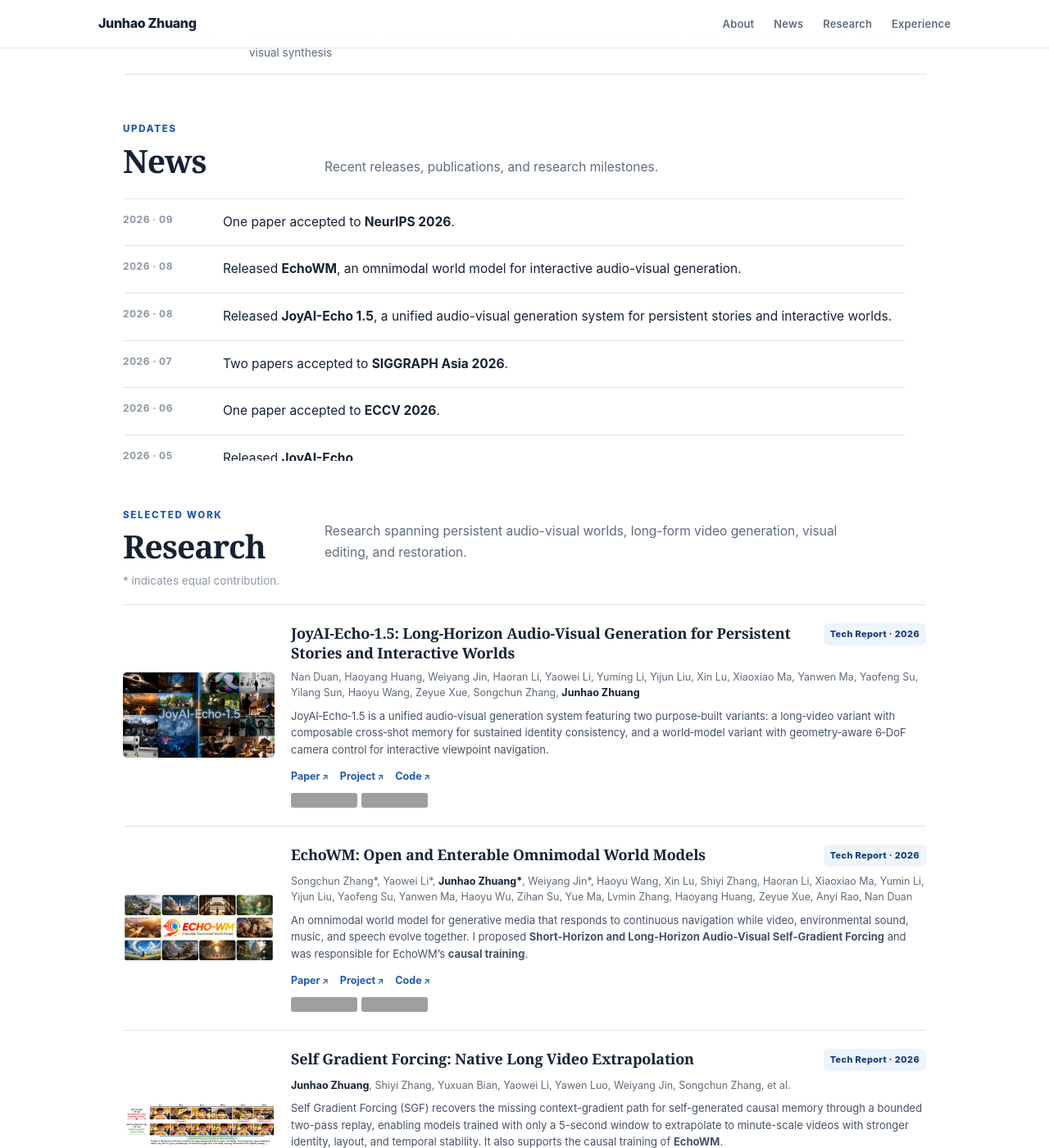
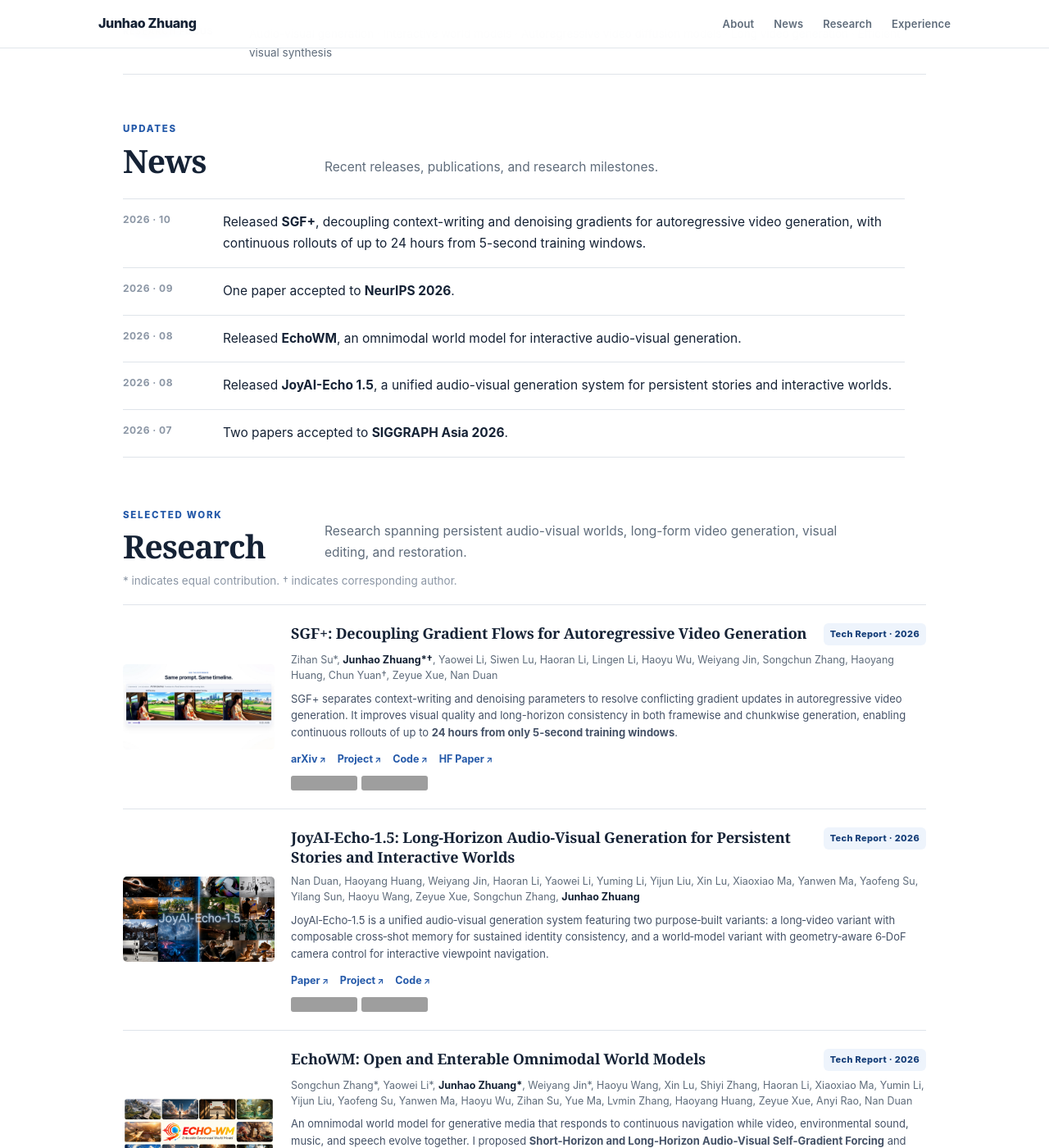
Before and after one commit to zhuang2002/zhuang2002.github.io, a Jekyll site: the page built from _pages/about.html, in a window 1280 px wide and 1400 px high, scrolled down 776 px. Shown: the whole window at 82% size. Built offline with Jekyll 4.4.1, drawn with Linux system fonts in a browser that asks for light colours; grey boxes are pictures that could not be loaded.

Commit message:
Add SGF+ publication and release news to homepage

```diff
--- a/_pages/about.html
+++ b/_pages/about.html
@@ -312,6 +312,7 @@
       </div>
       <div class="news-scroll" role="region" aria-label="All news, scroll for earlier updates" tabindex="0">
       <ul class="news-list">
+        <li class="news-item"><span class="news-date">2026 · 10</span><span>Released <a href="https://zihan-su.github.io/self-gradient-forcing-plus" target="_blank" rel="noopener"><strong>SGF+</strong></a>, decoupling context-writing and denoising gradients for autoregressive video generation, with continuous rollouts of up to 24 hours from 5-second training windows.</span></li>
         <li class="news-item"><span class="news-date">2026 · 09</span><span>One paper accepted to <a href="https://neurips.cc/"><strong>NeurIPS 2026</strong></a>.</span></li>
         <li class="news-item"><span class="news-date">2026 · 08</span><span>Released <a href="https://echo-team-joy-future-academy-jd.github.io/Echo-1.5-Page/wm/" target="_blank" rel="noopener"><strong>EchoWM</strong></a>, an omnimodal world model for interactive audio-visual generation.</span></li>
         <li class="news-item"><span class="news-date">2026 · 08</span><span>Released <a href="https://echo-team-joy-future-academy-jd.github.io/Echo-1.5-Page/" target="_blank" rel="noopener"><strong>JoyAI-Echo 1.5</strong></a>, a unified audio-visual generation system for persistent stories and interactive worlds.</span></li>
@@ -335,8 +336,19 @@
         <div><span class="section-kicker">Selected work</span><h2 id="research-title">Research</h2></div>
         <p class="section-note">Research spanning persistent audio-visual worlds, long-form video generation, visual editing, and restoration.</p>
       </div>
-      <p class="equal-note">* indicates equal contribution.</p>
+      <p class="equal-note">* indicates equal contribution. † indicates corresponding author.</p>
       <div class="papers">
+        <article class="paper">
+          <div class="paper-media"><img src="https://zhuang2002.github.io/images/homepage-thumbnails/SGF-plus.jpg" alt="SGF+ project overview" loading="lazy"></div>
+          <div class="paper-body">
+            <div class="paper-topline"><h3>SGF+: Decoupling Gradient Flows for Autoregressive Video Generation</h3><span class="venue">Tech Report · 2026</span></div>
+            <p class="authors">Zihan Su*, <b>Junhao Zhuang*†</b>, Yaowei Li, Siwen Lu, Haoran Li, Lingen Li, Haoyu Wu, Weiyang Jin, Songchun Zhang, Haoyang Huang, Chun Yuan†, Zeyue Xue, Nan Duan</p>
+            <p class="paper-desc">SGF+ separates context-writing and denoising parameters to resolve conflicting gradient updates in autoregressive video generation. It improves visual quality and long-horizon consistency in both framewise and chunkwise generation, enabling continuous rollouts of up to <strong>24 hours from only 5-second training windows</strong>.</p>
+            <div class="paper-links"><a href="https://arxiv.org/abs/2610.10429">arXiv</a><a href="https://zihan-su.github.io/self-gradient-forcing-plus">Project</a><a href="https://github.com/Zihan-Su/Self_Gradient_Forcing_Plus">Code</a><a href="https://huggingface.co/papers/2610.10429">HF Paper</a></div>
+            <div class="repo-stats"><a href="https://github.com/Zihan-Su/Self_Gradient_Forcing_Plus"><img src="https://img.shields.io/github/stars/Zihan-Su/Self_Gradient_Forcing_Plus?style=social" alt="GitHub stars for SGF+"></a><a href="https://github.com/Zihan-Su/Self_Gradient_Forcing_Plus/forks"><img src="https://img.shields.io/github/forks/Zihan-Su/Self_Gradient_Forcing_Plus?style=social" alt="GitHub forks for SGF+"></a></div>
+          </div>
+        </article>
+
         <article class="paper">
           <div class="paper-media"><img src="https://zhuang2002.github.io/images/homepage-thumbnails/echo1p5.jpg" alt="JoyAI-Echo-1.5 project preview" loading="lazy"></div>
           <div class="paper-body">
```
Also changed, not shown: images/homepage-thumbnails/SGF-plus.jpg (added).
